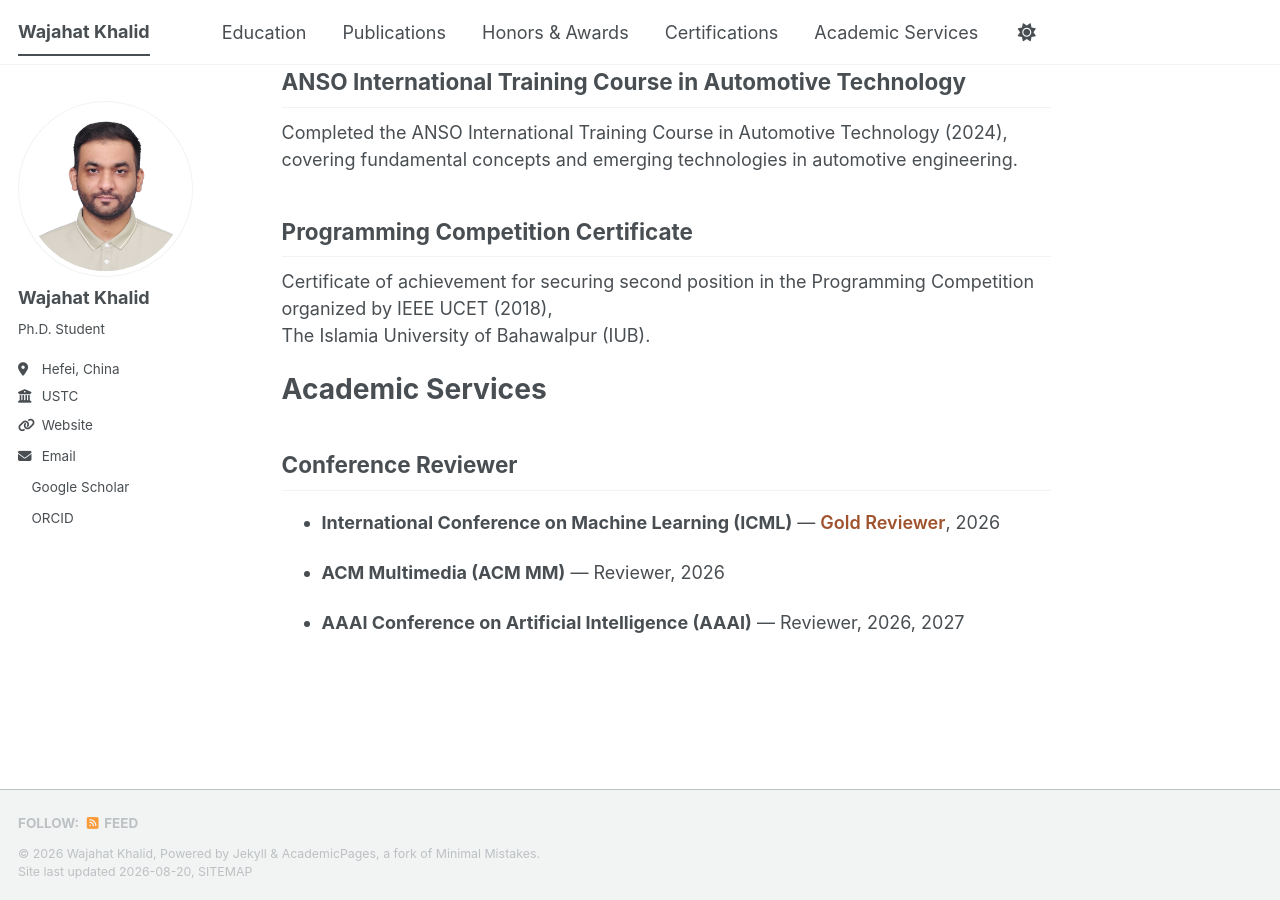
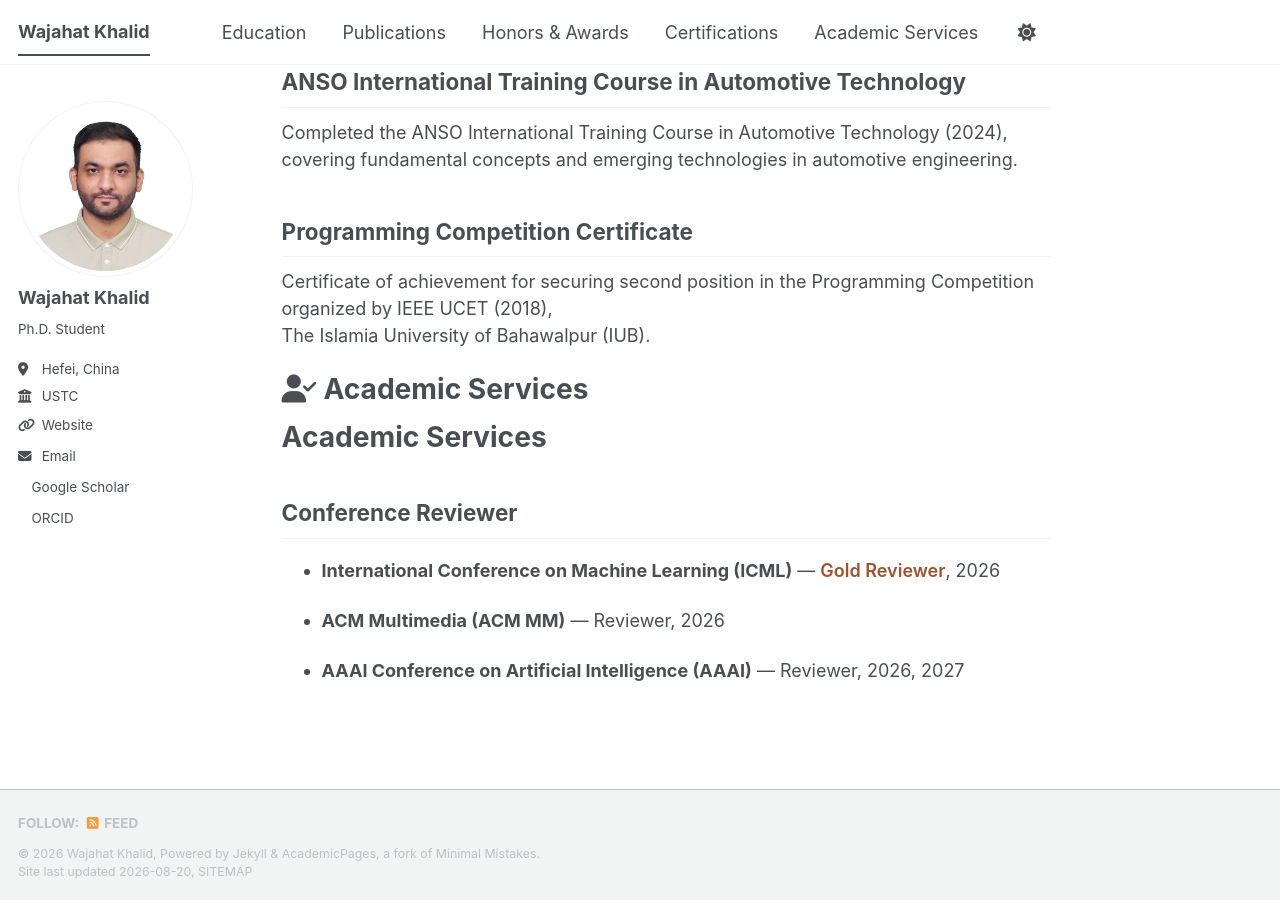
Before and after one commit to Mr-WajahatKhalid/Mr-WajahatKhalid.github.io, a Jekyll site: the page built from _pages/about.md, in a window 1280 px wide and 900 px high, scrolled down 4019 px. Built offline with Jekyll 4.4.1, drawn with Linux system fonts in a browser that asks for light colours; a style sheet for code colours, icons or effects is not loaded.

Commit message:
Update about.md

```diff
--- a/_pages/about.md
+++ b/_pages/about.md
@@ -18,9 +18,10 @@ My research interests lie in computer vision and multimodal intelligence, with a
 
 My current research aims to develop robust and generalizable person retrieval systems under complex real-world scenarios, including aerial-ground person re-identification, cloth-changing person re-identification, anytime person re-identification, and text-to-image person retrieval.
 
-<div id="education"></div>
-
-# Education
+<h1 class="section-title">
+  <i class="fas fa-graduation-cap"></i>
+  Education
+</h1>
 
 ## Ph.D. in Cyberspace Security
 
@@ -56,9 +57,11 @@ GPA: 4.00/4.00
 
 Supervisor: Prof. [Dr. Muhammad Ali Qureshi](https://www.aliqureshi.info/)
 
-<div id="publications"></div>
 
-# Publications
+<h1 class="section-title">
+  <i class="fas fa-book-open"></i>
+  Publications
+</h1>
 
 ## First-Author Publications
 
@@ -139,9 +142,10 @@ Muhammad Sher Afgan, Bin Liu, Kai Zou, <strong>Wajahat Khalid</strong>, Dianmo S
 
 </div>
 
-<div id="honors"></div>
-
-# Honors & Awards
+<h1 class="section-title">
+  <i class="fas fa-award"></i>
+  Honors & Awards
+</h1>
 
 ## CAS-ANSO Scholarship (Level A)
 Ph.D. Scholarship in Cyberspace Security (2024–Present)<br>
@@ -171,9 +175,10 @@ Supported the final-year undergraduate thesis project: <em>Plug-and-Play Wireles
 Paper: <em>ClothMix: A Cloth Augmentation Strategy for Cloth-Changing Person Re-Identification</em><br>
 IEEE International Conference on Multimedia and Expo (ICME), 2024<br>
 
-<div id="certifications"></div>
-
-# Certifications
+<h1 class="section-title">
+  <i class="fas fa-certificate"></i>
+  Certifications
+</h1>
 
 ## Chinese Proficiency Test (HSK Level 5)
 
@@ -190,7 +195,10 @@ Completed the ANSO International Training Course in Automotive Technology (2024)
 Certificate of achievement for securing second position in the Programming Competition organized by IEEE UCET (2018),
 The Islamia University of Bahawalpur (IUB).
 
-<div id="services"></div>
+<h1 class="section-title">
+  <i class="fas fa-user-check"></i>
+  Academic Services
+</h1>
 
 # Academic Services
 
```
